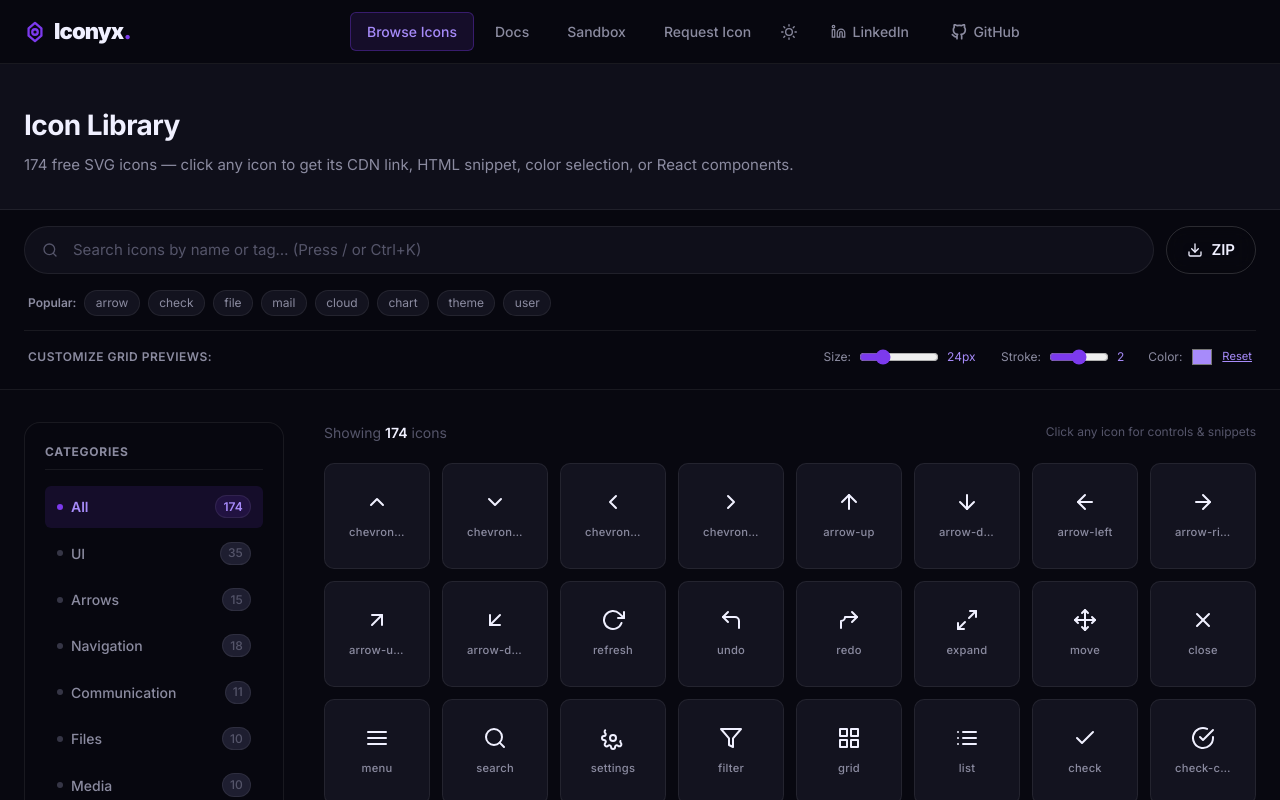
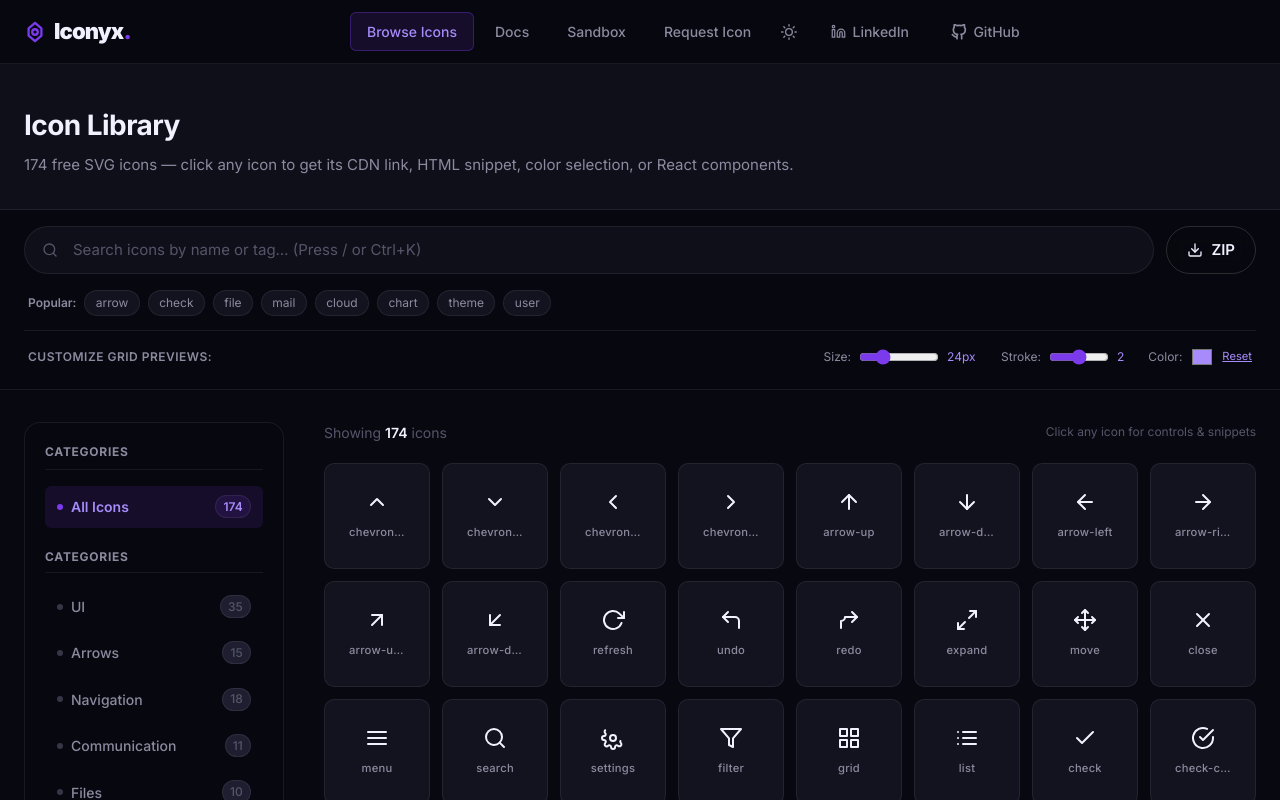
Before and after one commit to jojin1709/iconyx, a Next.js app: page /icons in a window 1280 px wide. Shown: the top 800 px of the page. Built offline with nearby package versions, Linux system fonts and the light colour scheme.

Commit message:
Split categories sidebar into semantic Categories and visual Style Families filters

```diff
--- a/src/components/IconBrowser.tsx
+++ b/src/components/IconBrowser.tsx
@@ -448,11 +448,135 @@ export default function IconBrowser() {
             }}>
               Categories
             </h3>
+            <div style={{ display: 'flex', flexDirection: 'column', gap: '0.25rem', marginBottom: '1.25rem' }}>
+              {/* All Icons */}
+              {(() => {
+                const isActive = activeCategory === 'all';
+                const count = icons.length;
+                return (
+                  <button
+                    onClick={() => handleCategoryChange('all')}
+                    className={`sidebar-cat-btn ${isActive ? 'active' : ''}`}
+                    style={{
+                      display: 'flex',
+                      alignItems: 'center',
+                      justifyContent: 'space-between',
+                      width: '100%',
+                      padding: '0.6rem 0.75rem',
+                      background: isActive ? 'var(--accent-subtle)' : 'transparent',
+                      color: isActive ? 'var(--text-accent)' : 'var(--text-secondary)',
+                      border: 'none',
+                      borderRadius: 'var(--radius-sm)',
+                      fontSize: '0.875rem',
+                      fontWeight: isActive ? 600 : 500,
+                      cursor: 'pointer',
+                      textAlign: 'left',
+                      transition: 'all 0.15s ease'
+                    }}
+                  >
+                    <span style={{ display: 'flex', alignItems: 'center', gap: '0.5rem' }}>
+                      <span style={{
+                        width: '6px',
+                        height: '6px',
+                        borderRadius: '50%',
+                        background: isActive ? 'var(--accent)' : 'var(--text-muted)',
+                        opacity: isActive ? 1 : 0.6
+                      }} />
+                      All Icons
+                    </span>
+                    <span style={{
+                      fontSize: '0.75rem',
+                      color: isActive ? 'var(--text-accent)' : 'var(--text-muted)',
+                      background: isActive ? 'rgba(124, 58, 237, 0.12)' : 'var(--bg-elevated)',
+                      padding: '0.1rem 0.45rem',
+                      borderRadius: '999px',
+                      border: '1px solid var(--border)'
+                    }}>
+                      {count}
+                    </span>
+                  </button>
+                );
+              })()}
+            </div>
+
+            <h3 style={{
+              fontSize: '0.75rem',
+              fontWeight: 700,
+              color: 'var(--text-secondary)',
+              textTransform: 'uppercase',
+              letterSpacing: '0.06em',
+              marginBottom: '0.75rem',
+              paddingBottom: '0.4rem',
+              borderBottom: '1px solid var(--border)'
+            }}>
+              Categories
+            </h3>
+            <div style={{ display: 'flex', flexDirection: 'column', gap: '0.25rem', marginBottom: '1.25rem' }}>
+              {CATEGORIES.filter(c => c.id !== 'all' && !['dotted', 'tdfluency', 'liquidglass'].includes(c.id)).map((cat) => {
+                const count = icons.filter((i) => i.category === cat.id).length;
+                const isActive = activeCategory === cat.id;
+                return (
+                  <button
+                    key={cat.id}
+                    onClick={() => handleCategoryChange(cat.id as CategoryId)}
+                    className={`sidebar-cat-btn ${isActive ? 'active' : ''}`}
+                    style={{
+                      display: 'flex',
+                      alignItems: 'center',
+                      justifyContent: 'space-between',
+                      width: '100%',
+                      padding: '0.6rem 0.75rem',
+                      background: isActive ? 'var(--accent-subtle)' : 'transparent',
+                      color: isActive ? 'var(--text-accent)' : 'var(--text-secondary)',
+                      border: 'none',
+                      borderRadius: 'var(--radius-sm)',
+                      fontSize: '0.875rem',
+                      fontWeight: isActive ? 600 : 500,
+                      cursor: 'pointer',
+                      textAlign: 'left',
+                      transition: 'all 0.15s ease'
+                    }}
+                  >
+                    <span style={{ display: 'flex', alignItems: 'center', gap: '0.5rem' }}>
+                      <span style={{
+                        width: '6px',
+                        height: '6px',
+                        borderRadius: '50%',
+                        background: isActive ? 'var(--accent)' : 'var(--text-muted)',
+                        opacity: isActive ? 1 : 0.6
+                      }} />
+                      {cat.label}
+                    </span>
+                    <span style={{
+                      fontSize: '0.75rem',
+                      color: isActive ? 'var(--text-accent)' : 'var(--text-muted)',
+                      background: isActive ? 'rgba(124, 58, 237, 0.12)' : 'var(--bg-elevated)',
+                      padding: '0.1rem 0.45rem',
+                      borderRadius: '999px',
+                      border: '1px solid var(--border)'
+                    }}>
+                      {count}
+                    </span>
+                  </button>
+                );
+              })}
+            </div>
+
+            <h3 style={{
+              fontSize: '0.75rem',
+              fontWeight: 700,
+              color: 'var(--text-secondary)',
+              textTransform: 'uppercase',
+              letterSpacing: '0.06em',
+              marginBottom: '0.75rem',
+              paddingBottom: '0.4rem',
+              borderBottom: '1px solid var(--border)'
+            }}>
+              Style Families
+            </h3>
             <div style={{ display: 'flex', flexDirection: 'column', gap: '0.25rem' }}>
-              {CATEGORIES.map((cat) => {
-                const count = cat.id === 'all'
-                  ? icons.length
-                  : icons.filter((i) => i.category === cat.id).length;
+              {CATEGORIES.filter(c => ['dotted', 'tdfluency', 'liquidglass'].includes(c.id)).map((cat) => {
+                const count = icons.filter((i) => i.category === cat.id).length;
                 const isActive = activeCategory === cat.id;
                 return (
                   <button
```
